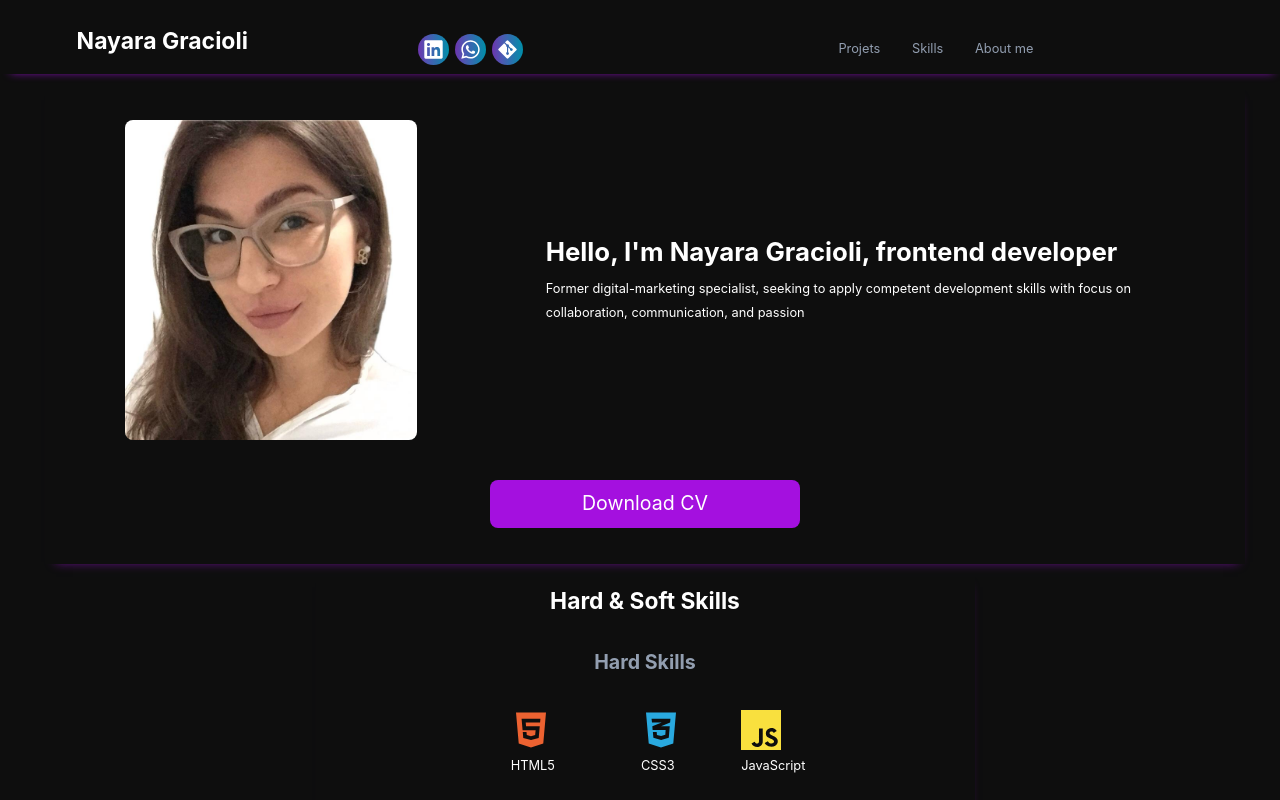
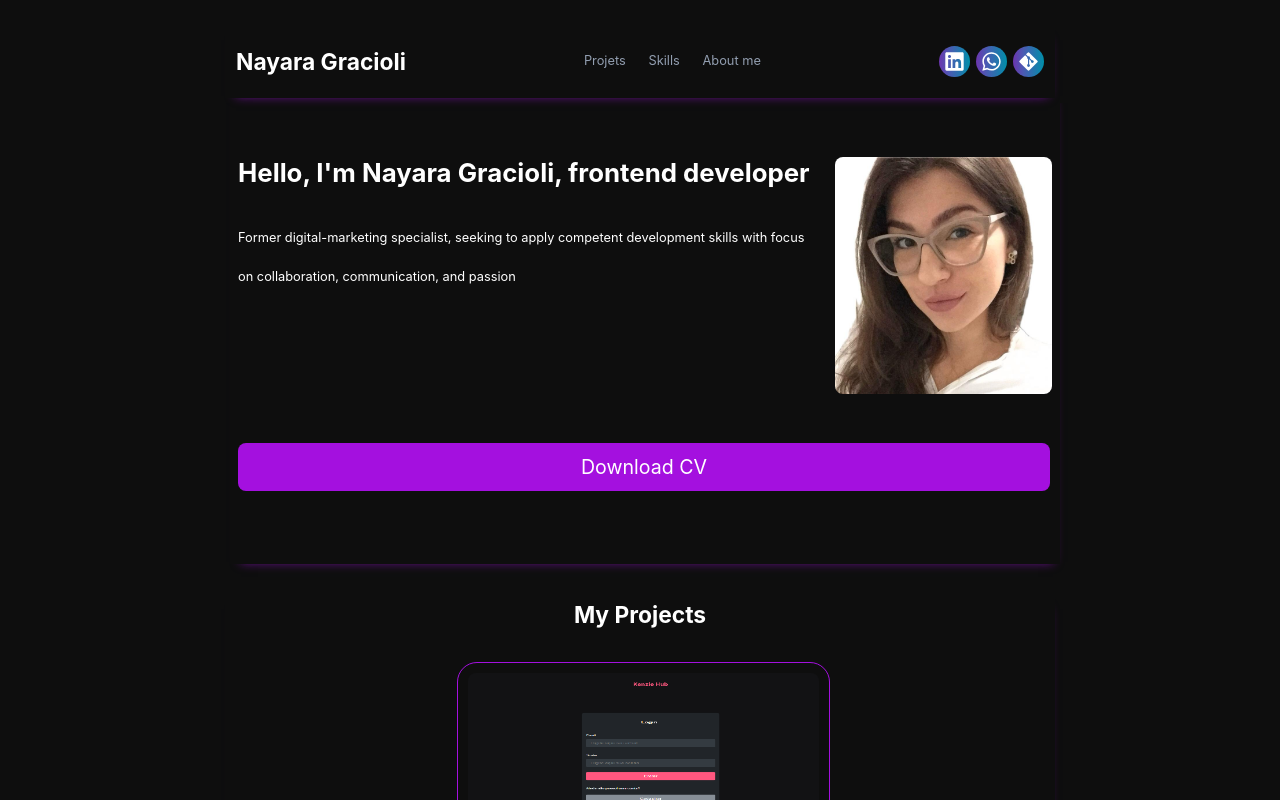
Before and after one commit to nayaragracioli/portfolio-nayaragracioli, a React (Vite) app: page / in a window 1280 px wide. Shown: the top 800 px of the page. Built offline with nearby package versions, Linux system fonts and the light colour scheme.

Commit message:
feat: Responsivity Apresentation

```diff
--- a/src/components/AboutMe/style.module.scss
+++ b/src/components/AboutMe/style.module.scss
@@ -73,7 +73,7 @@
     }
 }
 
-@media(min-width: 746px) {
+@media(min-width: 755px) {
     .aboutMeBox {
         &>div {
             width: 600px;
@@ -81,13 +81,10 @@
     }
 }
 
-
-@media(min-width: 768px) {
+@media(min-width: 1024px) {
     .aboutMeBox {
         &>div {
-            .contactInfo {
-                margin-top: 250px;
-            }
+            width: 830px;
         }
     }
 }
--- a/src/components/Apresentation/index.jsx
+++ b/src/components/Apresentation/index.jsx
@@ -6,6 +6,7 @@ export const Apresentation = () => {
   return (
     <section className={`container ${Styles.apresentationBox}`}>
       <div>
+        <div className={Styles.boxInfo_Img}>
           <div className={Styles.boxInfo}>
             <h1 className="title1">
               Hello, I'm Nayara Gracioli, frontend developer
@@ -16,12 +17,14 @@ export const Apresentation = () => {
               passion
             </p>
           </div>
+          <div className={Styles.boxImg}>
+            <img src={photo} alt="Perfil Image" />
+          </div>
+        </div>
         <div className={Styles.boxButton}>
           <a href={curriculum} download="Currículo Nayara Gracioli de Sá.pdf">Download CV</a>
         </div>
-        <div className={Styles.boxImg}>
-          <img src={photo} alt="" />
-        </div>
+
       </div>
     </section>
   );
--- a/src/components/Apresentation/style.module.scss
+++ b/src/components/Apresentation/style.module.scss
@@ -10,6 +10,11 @@
     justify-content: space-evenly;
     margin-top: 60px;
 
+    .boxInfo_Img {
+      display: flex;
+      flex-direction: column;
+      gap: 18px;
+
       .boxInfo {
         display: flex;
         flex-direction: column;
@@ -20,8 +25,21 @@
         }
       }
 
+      .boxImg {
+        display: flex;
+        justify-content: center;
+        align-items: center;
+        width: 39%;
+        order: -1;
+        margin: 0 auto;
+
+        & > img {
+          border-radius: 8px;
+        }
+      }
+    }
+
     .boxButton {
-
       & > a {
         display: flex;
         text-align: center;
@@ -29,7 +47,7 @@
         justify-content: center;
         gap: 10px;
 
-        width: 19.4rem;
+        // width: 19.4rem;
         height: 48px;
         padding: 13px 20px 13px 20px;
         border-radius: 8px;
@@ -47,19 +65,6 @@
           background-color: var(--color-secondary);
           filter: brightness(1.2);
         }
-      }
-    }
-
-    .boxImg {
-      display: flex;
-      justify-content: center;
-      align-items: center;
-      width: 39%;
-      order: -1;
-      margin: 0 auto;
-
-      & > img {
-        border-radius: 8px;
       }
     }
   }
@@ -103,7 +108,7 @@
   }
 }
 
-@media (min-width: 746px) {
+@media (min-width: 755px) {
   .apresentationBox {
     & > div {
       width: 600px;
@@ -111,22 +116,40 @@
   }
 }
 
-@media (min-width: 768px) {
+@media (min-width: 1024px) {
   .apresentationBox {
     & > div {
-      max-width: 1200px;
-      width: 100%;
+      width: 830px;
+      max-width: 1440px;
+      padding: 0.5rem;
+      display: flex;
+      flex-wrap: nowrap;
+      justify-content: center;
+      align-items: flex-start;
+      gap: 49px;
+
+      .boxInfo_Img {
         flex-direction: row;
-      align-items: center;
 
         .boxInfo {
-        width: 53%;
-        margin: auto;
+          gap: 30px;
+
+          & > p {
+            line-height: 39px;
+          }
         }
 
         .boxImg {
-        width: 25%;
+          order: 0;
+        }
+      }
+
+      .boxButton {
+        & > a {
+          width: 812px;
+
         }
       }
     }
   }
+}
--- a/src/components/Footer/style.module.scss
+++ b/src/components/Footer/style.module.scss
@@ -25,3 +25,11 @@
       }
   }
 }
+
+@media (min-width: 1024px) {
+  .footerBox {
+    & > div {
+      width: 830px;
+    }
+  }
+}
--- a/src/components/Header/style.module.scss
+++ b/src/components/Header/style.module.scss
@@ -3,29 +3,31 @@
   z-index: 1;
   background-color: var(--color-black);
 
-    &>div {
+  & > div {
     box-shadow: 2px 7px 10px -9px var(--color-secondary);
     display: flex;
     flex-wrap: wrap;
-        justify-content: space-around;
+    justify-content: space-between;
     align-items: center;
     width: 100%;
     height: 74px;
     gap: 17px;
+    padding: 0px 11px 0px 11px;
 
     & > h1 {
-            font-size: 23px;
+      font-size: var(--font-size-2);
+      font-weight: bold;
     }
-        // &>div{
+
     .boxMenu {
       // max-width: 250px;
       // width: 30%;
-                margin-right: 115px;
-                &>nav {
-                    width: 195px;
+      // margin-right: 115px;
+      & > nav {
+        width: 207px;
         height: 25px;
         color: var(--color-gray);
-                    &>ul {
+        & > ul {
           display: flex;
           flex-direction: row;
           justify-content: space-between;
@@ -33,14 +35,12 @@
           // gap: 7px;
           // margin-bottom: 16px;
 
-                        &>li {
-
-                            &>a {
+          & > li {
+            & > a {
               color: var(--color-gray);
             }
           }
         }
-
       }
     }
 
@@ -48,18 +48,18 @@
       display: flex;
       flex-direction: column;
 
-                &>ul {
+      & > ul {
         display: flex;
         justify-content: space-between;
         width: 30%;
         min-width: 100px;
         gap: 6px;
 
-                    &>li {
+        & > li {
           padding: 5px;
           border-radius: 50%;
           background: var(--color-gradient);
-                        &>a {
+          & > a {
             display: flex;
             flex-direction: row;
             align-items: center;
@@ -69,57 +69,45 @@
         }
       }
     }
-        // }
-
-
   }
 }
 
-@media(min-width: 591px) {
+@media (min-width: 524px) {
   .headerBox {
-        &>div {
-            &>h1 {
-                margin-bottom: 16px;
+    & > div {
+      .boxLinks {
+        order: 1;
       }
 
-            &>div {
-                max-width: 250px;
-                width: 100%;
-
-                &>nav {
-
-                    &>ul {
-                        flex-direction: row;
-                    }
+      .boxMenu {
+        & > nav {
+          width: 177px;
         }
       }
     }
   }
 }
 
-@media(min-width: 1024px) {
+@media (min-width: 591px) {
   .headerBox {
-        &>div {
-            box-shadow: 2px 7px 10px -9px var(--color-primary);
-            display: flex;
-            justify-content: space-around;
-            align-items: center;
-            width: 100%;
-            height: 50px;
-
-            &>div {
-                max-width: 250px;
-                width: 100%;
-
-                &>nav {
-
-                    &>ul {
-                        display: flex;
-                        justify-content: space-between;
-                        align-items: center;
+    & > div {
+      flex-wrap: nowrap;
     }
   }
 }
+
+@media (min-width: 755px) {
+    .headerBox {
+      & > div {
+        width: 600px;
       }
     }
   }
+
+@media (min-width: 1024px) {
+  .headerBox {
+    & > div {
+      width: 830px;
+    }
+  }
+}
--- a/src/components/MyProject/style.module.scss
+++ b/src/components/MyProject/style.module.scss
@@ -134,13 +134,7 @@
   }
 }
 
-@media (min-width: 600px) {
-  .projectsBox {
-    & > div {
-      margin-left: 10px;
-    }
-  }
-}
+
 
 @media (min-width: 746px) {
   .projectsBox {
@@ -150,20 +144,22 @@
   }
 }
 
-@media (min-width: 768px) {
+@media (min-width: 755px) {
   .projectsBox {
     & > div {
       .projectsCard {
-        max-width: 1200px;
-
         & > ul {
-          display: flex;
-          flex-wrap: wrap;
-          justify-content: flex-start;
-          margin-top: 35px;
           & > div {
             & > li {
-              margin: 8px 0;
+              .card {
+                .cardImg {
+                  .cardDescription {
+                    width: 371px;
+                  }
+                }
+
+
+              }
             }
           }
         }
@@ -171,3 +167,11 @@
     }
   }
 }
+
+@media (min-width: 1024px) {
+  .projectsBox {
+    & > div {
+      width: 830px;
+    }
+  }
+}
--- a/src/components/Skills/style.module.scss
+++ b/src/components/Skills/style.module.scss
@@ -79,7 +79,7 @@
   }
 }
 
-@media (min-width: 746px) {
+@media (min-width: 755px) {
   .skillsBox {
     & > div {
       width: 600px;
@@ -87,20 +87,10 @@
   }
 }
 
-@media (min-width: 768px) {
+@media (min-width: 1024px) {
   .skillsBox {
     & > div {
-      width: 659px;
-      max-width: 1200px;
-
-      .imgTech {
-        max-width: 1200px;
-
-        & > ul {
-          width: 100%;
-          overflow-x: hidden;
-        }
-      }
+      width: 830px;
     }
   }
 }
--- a/src/pages/HomePage/index.jsx
+++ b/src/pages/HomePage/index.jsx
@@ -7,8 +7,8 @@ export const HomePage = () => {
             <Header/>
             <main>
                 <Apresentation/>
+                <MyProject/>
                 <Skills/>
-                <MyProject/>
                 <AboutMe/>
             </main>
             <Footer/>
--- a/src/styles/container.scss
+++ b/src/styles/container.scss
@@ -8,9 +8,16 @@
     align-items: center;
 }
 
-@media (min-width: 768px) {
+@media (min-width: 755px) {
     .container {
         max-width: 1440px;
-        width: 100%;
+
     }
 }
+
+// @media (min-width: 768px) {
+//     .container {
+//         max-width: 1440px;
+//         width: 100%;
+//     }
+// }
--- a/src/styles/globalStyles.scss
+++ b/src/styles/globalStyles.scss
@@ -8,7 +8,7 @@
     --color-gradient: linear-gradient(270deg, #008FA9 0%, #4B5AB3 66.67%, #6C35AE 100%);
 
     --font-primary: "Inter", sans-serif;
-    --font-size-1: clamp(25.008px, 1.518rem + 0.119vw, 1.625rem);
+    --font-size-1: clamp(1.563rem, 1.518rem + 0.119vw, 1.625rem);
     --font-size-2: clamp(1.375rem, 1.33rem + 0.119vw, 1.438rem);
     --font-size-3: clamp(18px, 1.091rem + 0.168vw, 1.375rem);
     --font-size-4: clamp(14px, 0.83rem + 0.119vw, 0.938rem);
```
Lines whose indentation alone changed are shown as unchanged.
